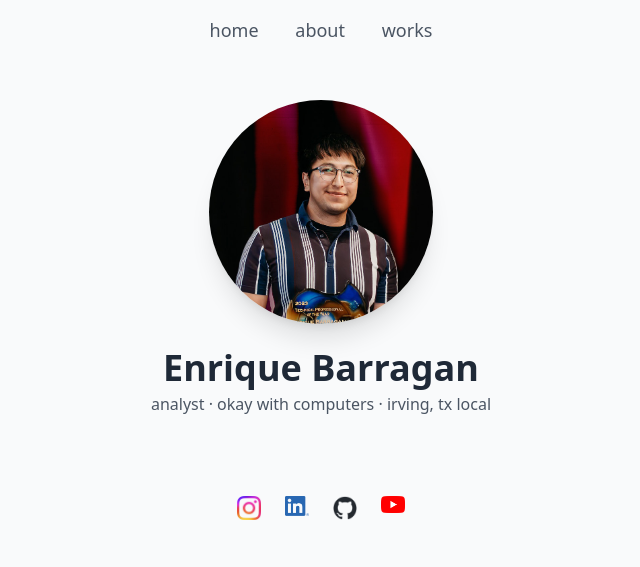
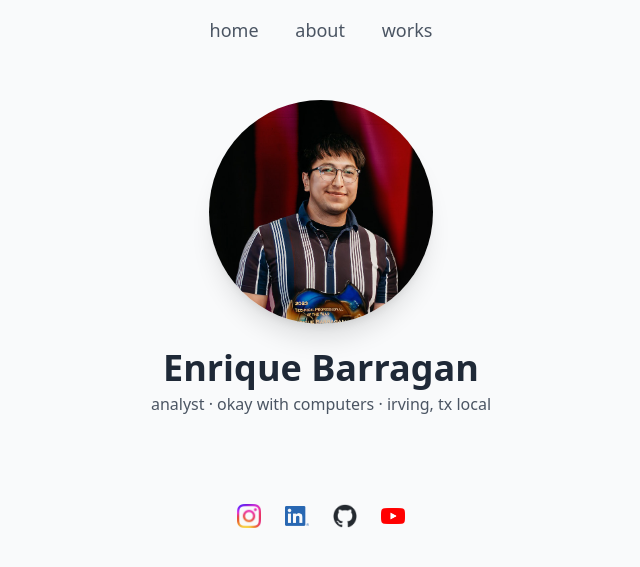
Before and after one commit to enriquebarragan/enriquebarragan.github.io, a Jekyll site: the page built from index.md, in a window 1280 px wide. Shown: the top 567 px of the page, without its empty margins (319-959 px from the left). Built offline with Jekyll 4.4.1, drawn with Linux system fonts in a browser that asks for light colours; nearby versions of some CDN libraries.

Commit message:
Update home.html

```diff
--- a/_layouts/home.html
+++ b/_layouts/home.html
@@ -20,7 +20,7 @@
         </div>
 
         <div
-          class="mx-auto max-w-xl px-4 pt-4 py-2 pb-8 text-center space-y-1">
+          class="mx-auto max-w-xl px-4 pt-4 py-2 pb-6 text-center space-y-1">
           <h1 class="text-4xl font-extrabold font-sans">
             Enrique Barragan
           </h1>
@@ -31,7 +31,7 @@
       </main>
     </div>
 
-    <div class="flex justify-center gap-6 [&_img]:w-6 [&_img]:h-auto">
+    <div class="flex justify-center items-center p-4 gap-6 [&_img]:w-6 [&_img]:h-auto">
       {% include socials.html %}
     </div>
   </body>
```
